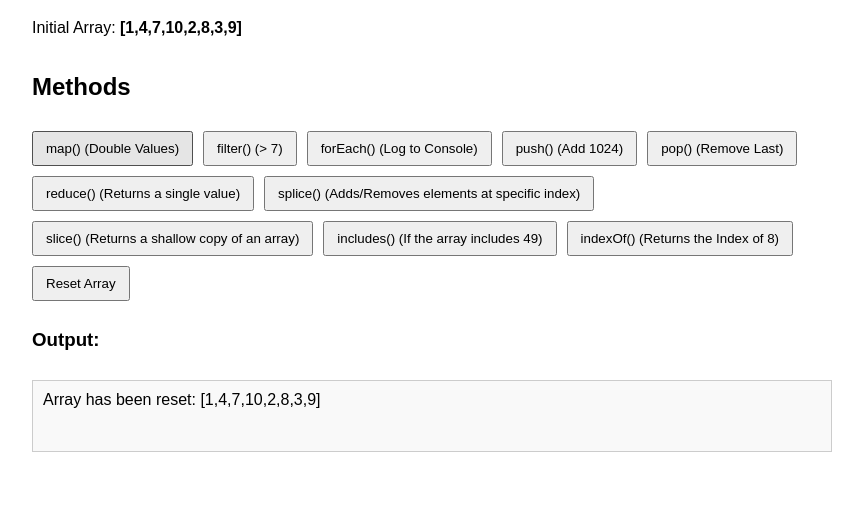
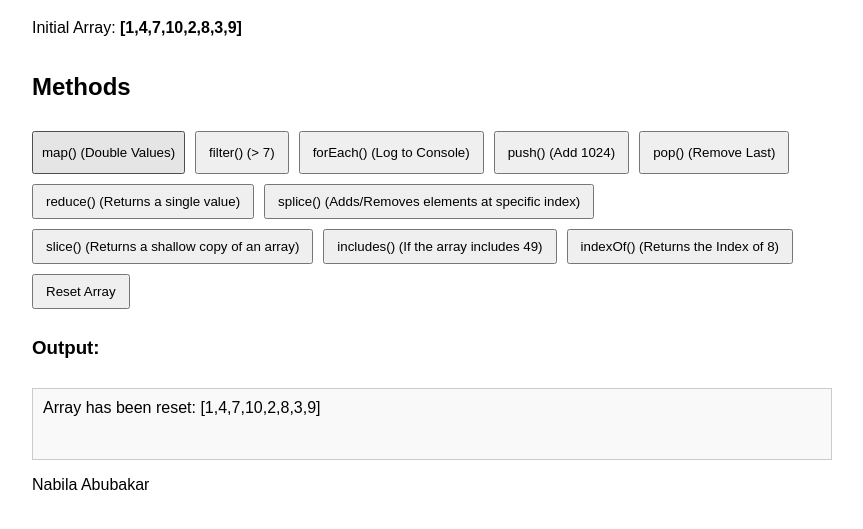
Before and after one commit to Beela303/flexisaf-internship, a plain HTML site: page week_1/index.html in a window 1280 px wide. In both pictures the pointer is over the button "map() (Double Values)". Shown: the part 61-590 px from the top of the page, without its empty margins (208-1071 px from the left). Drawn offline with Linux system fonts and the light colour scheme.

Commit message:
edited week 1's css

```diff
--- a/week_1/index.html
+++ b/week_1/index.html
@@ -8,30 +8,45 @@
     <style>
         body {
             font-family: sans-serif;
-            max-width: 800px;
+
             margin: 20px auto;
             padding: 0 10px;
+
+            max-width: 800px;
         }
+
         .container {
             display: flex;
             flex-direction: column;
             gap: 10px;
         }
+
         .output-box {
+            background-color: #f9f9f9;
+
+            min-height: 50px;
+            padding: 10px;
             border: 1px solid #ccc;
-            padding: 10px;
-            min-height: 50px;
-            background-color: #f9f9f9;
+
             white-space: pre;
         }
         button {
             padding: 8px 12px;
+
             cursor: pointer;
         }
+
+        button:hover {
+            padding: 12px 8px;
+
+            transition: 1s;
+        }
+
         .buttons-container {
             display: flex;
+            flex-wrap: wrap;
+
             gap: 10px;
-            flex-wrap: wrap;
         }
     </style>
 </head>
@@ -59,6 +74,7 @@
         <div id="output" class="output-box"></div>
     </div>
 
+    <p>Nabila Abubakar</p>
     <script src="script.js"></script>
 </body>
 </html>
```
